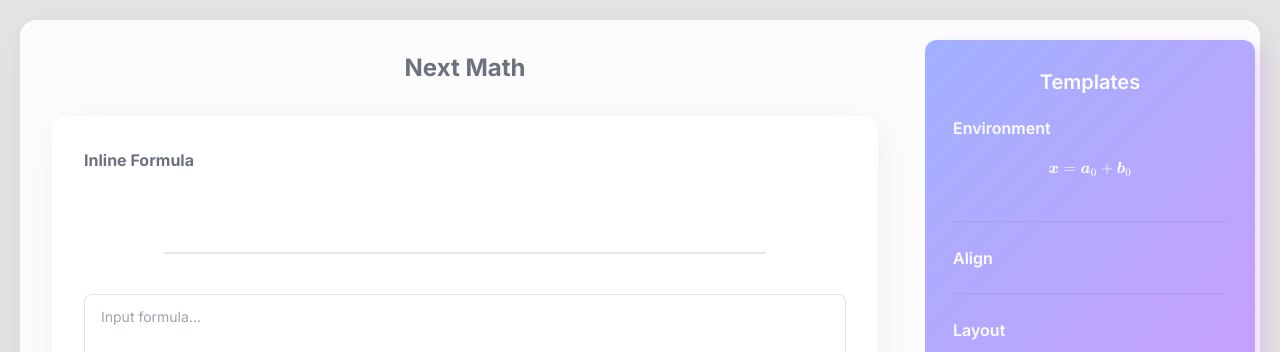
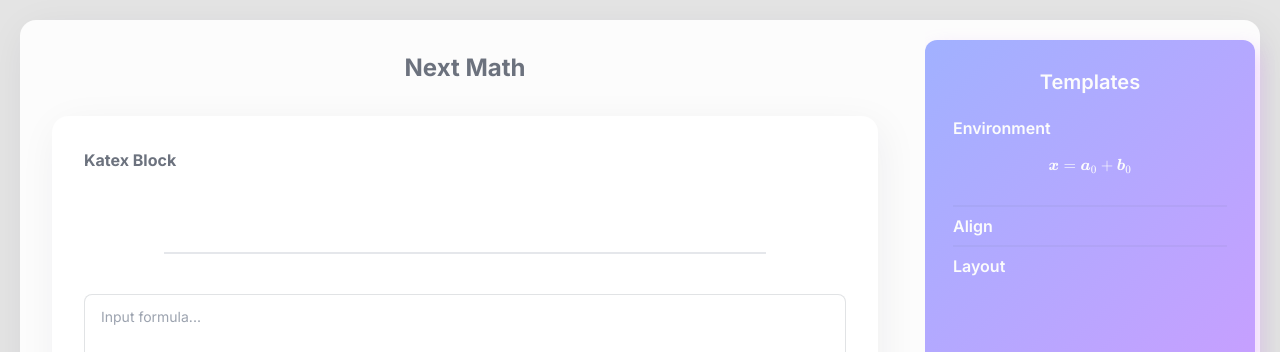
Before and after one commit to tf63/next-katex-exp, a Next.js app: page / in a window 1280 px wide. Shown: the top 352 px of the page. Built offline with nearby package versions, Linux system fonts and the light colour scheme.

Commit message:
[feat] adjust styles

```diff
--- a/app/(main)/page.tsx
+++ b/app/(main)/page.tsx
@@ -10,7 +10,7 @@ export default function Home() {
             </div>
 
             <div className="card my-8 bg-base-100 p-8 pb-4 shadow-md">
-                <p className="font-bold">Inline Formula</p>
+                <p className="font-bold">Katex Block</p>
                 <div className="my-5 w-full">
                     <FormulaInput inline={false} />
                 </div>
--- a/components/formula/formula.tsx
+++ b/components/formula/formula.tsx
@@ -24,8 +24,10 @@ const FormulaContent = ({ formula, inline }: FormulaProps, ref: Ref<HTMLDivEleme
     }, [formula, inline])
 
     return (
-        <div ref={ref} className="flex h-14 flex-col justify-center">
-            <span ref={formulaRef} className="inline-block" />
+        <div className="mx-auto flex items-center justify-center">
+            <div ref={ref} className="py-auto h-14 w-fit">
+                <span ref={formulaRef} className="inline-block" />
+            </div>
         </div>
     )
 }
--- a/components/layout/nav-sidebar/nav-sidebar.tsx
+++ b/components/layout/nav-sidebar/nav-sidebar.tsx
@@ -8,11 +8,11 @@ export const NavSidebar = () => {
             <h2 className="mb-5 text-center text-xl font-semibold ">Templates</h2>
             <p className="font-semibold">Environment</p>
             <CopyBlock text="\bm x = \bm a_0 + \bm b_0">
-                <Formula inline={true} formula="\bm x = \bm a_0 + \bm b_0" />
+                <Formula inline={false} formula="\bm x = \bm a_0 + \bm b_0" />
             </CopyBlock>
-            <div className="divider" />
+            <div className="divider m-0 opacity-70" />
             <p className="font-semibold">Align</p>
-            <div className="divider" />
+            <div className="divider m-0 opacity-70" />
             <p className="font-semibold">Layout</p>
         </div>
     )
```
